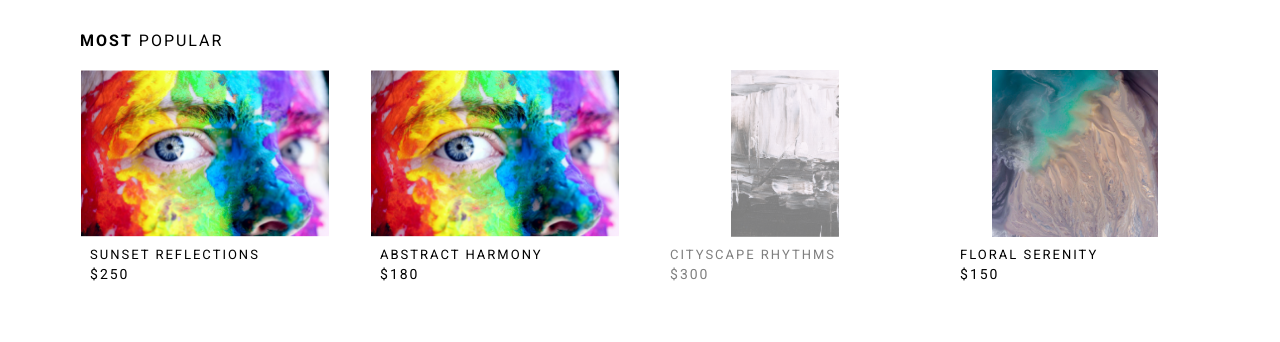
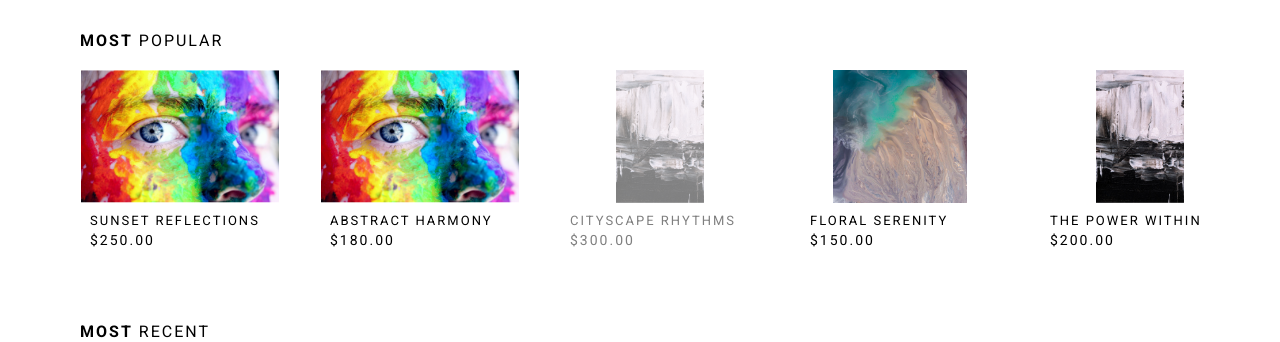
Before and after one commit to FacuBelli/API-Grupo11, a React (Vite) app: page /gallery in a window 1280 px wide. Shown: the part 432-774 px from the top of the page. Built offline with nearby package versions, Linux system fonts and the light colour scheme.

Commit message:
ArtworkCard cambios diseño

```diff
--- a/src/components/ArtworkCard/index.tsx
+++ b/src/components/ArtworkCard/index.tsx
@@ -2,6 +2,7 @@ import { Link } from 'react-router-dom'
 import styles from './styles.module.css'
 import FavoriteButton from '../FavoriteButton'
 import type { Artwork } from '../../types/database'
+import { formatPrice } from '../../utils/format'
 
 interface Props {
   artwork: Artwork
@@ -9,14 +10,17 @@ interface Props {
 
 export default function ArtworkCard({ artwork }: Props) {
   return (
-    <Link to={`/gallery/${artwork.id}`} className={artwork.is_sold ? `${styles.card} ${styles.disabled}` : styles.card}>
+    <Link
+      to={`/gallery/${artwork.id}`}
+      className={artwork.is_sold ? `${styles.card} ${styles.disabled}` : styles.card}
+    >
       <div className={styles.favorite}>
-        <FavoriteButton id={artwork.id} />
+        {!artwork.is_sold && <FavoriteButton id={artwork.id} />}
       </div>
       <img className={styles.image} src={artwork.image} />
       <div className={styles.dataContainer}>
         <h3 className={styles.title}>{artwork.title}</h3>
-        <p className={styles.price}>${artwork.price}</p>
+        <p className={styles.price}>{formatPrice(artwork.price ?? 0)}</p>
       </div>
     </Link>
   )
--- a/src/components/ArtworkCard/styles.module.css
+++ b/src/components/ArtworkCard/styles.module.css
@@ -1,8 +1,8 @@
 .card {
   display: flex;
   flex-direction: column;
-  flex: none;
-  width: 250px;
+  width: 200px;
+  min-width: 200px;
   position: relative;
 }
 
@@ -41,6 +41,6 @@
   opacity: 0;
 }
 
-.card:hover .favorite {
+.card:hover .favorite, .isFavorite {
   opacity: 1;
 }
```
